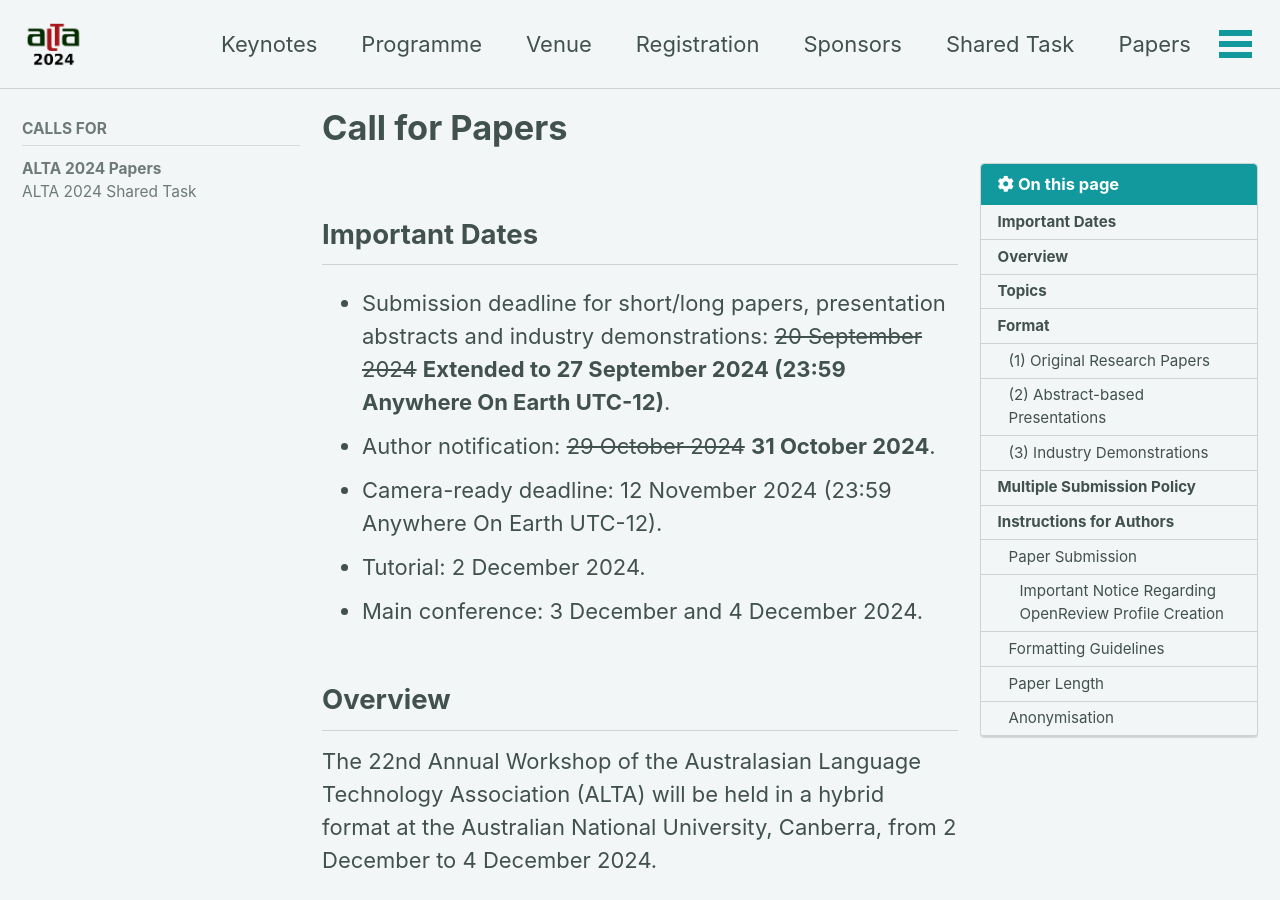
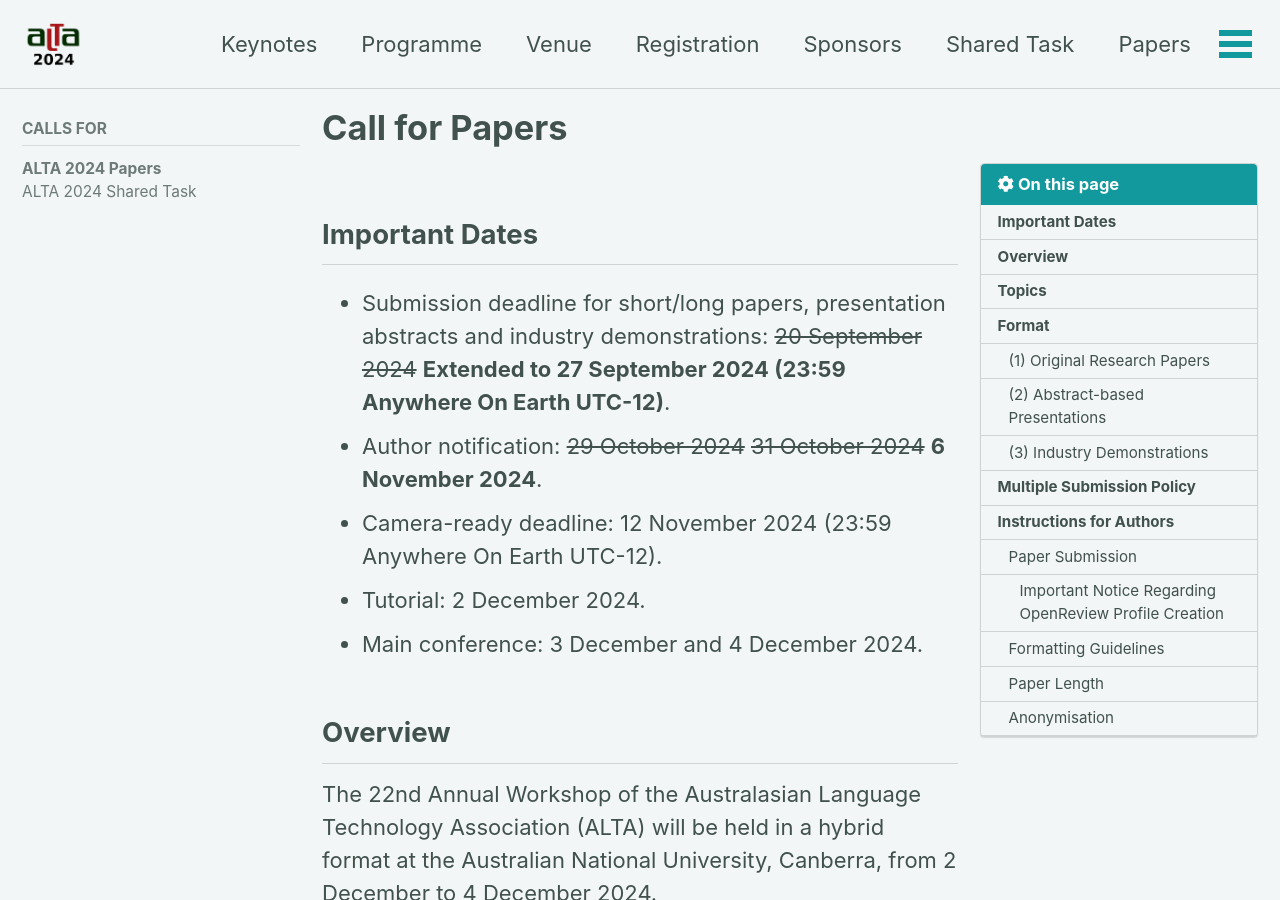
Before and after one commit to jkkummerfeld/alta2025, a Jekyll site: the page built from _pages/calls/papers.md, in a window 1280 px wide and 900 px high. Built offline with Jekyll 4.4.1, drawn with Linux system fonts in a browser that asks for light colours; cached includes are drawn as plain includes.

Commit message:
Update notification date on CfP page

```diff
--- a/_pages/calls/papers.md
+++ b/_pages/calls/papers.md
@@ -11,7 +11,7 @@ sidebar:
 
 ## Important Dates
 - Submission deadline for short/long papers, presentation abstracts and industry demonstrations: <del>20 September 2024</del> **Extended to 27 September 2024 (23:59 Anywhere On Earth UTC-12)**.
-- Author notification: <del>29 October 2024</del> **31 October 2024**.
+- Author notification: <del>29 October 2024</del> <del>31 October 2024</del> **6 November 2024**.
 - Camera-ready deadline: 12 November 2024 (23:59 Anywhere On Earth UTC-12).
 - Tutorial: 2 December 2024.
 - Main conference: 3 December and 4 December 2024.
```
